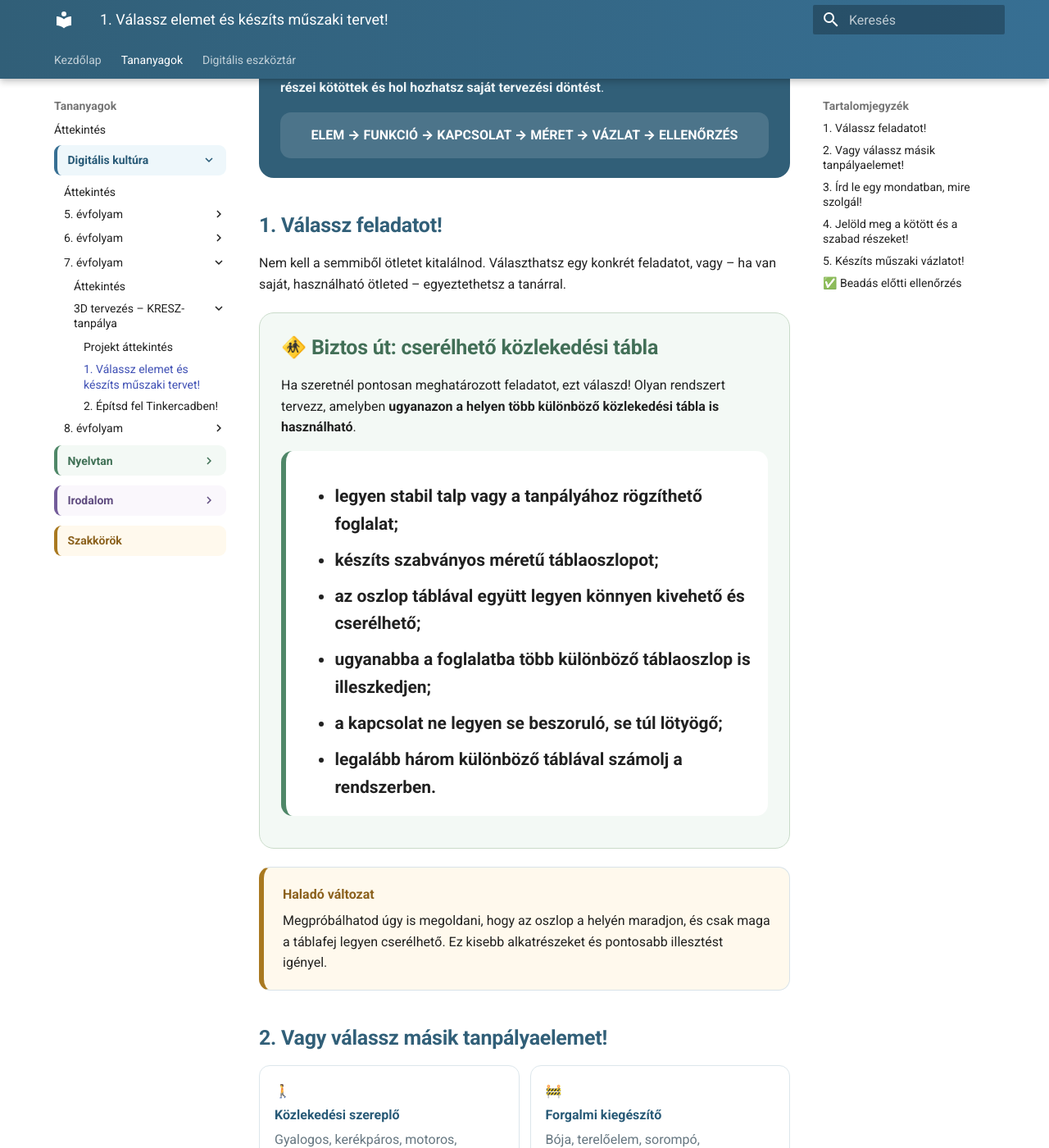
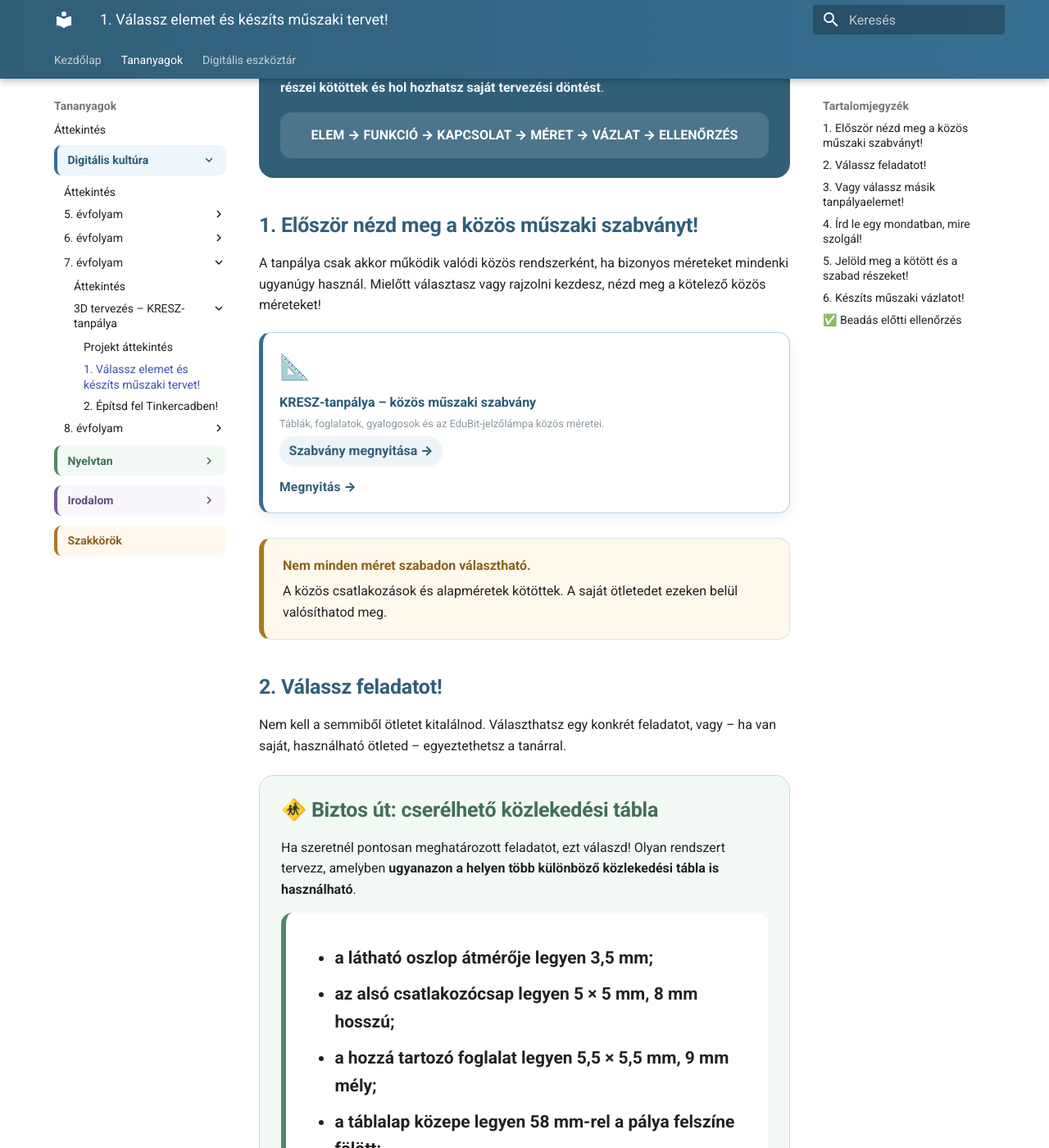
Before and after one commit to bsuszter/digitalis-eszkoztar, an MkDocs documentation site: the page built from docs/tananyagok/digitalis-kultura/7-evfolyam/kresz-tanpalya/01-valassz-elemet-es-keszits-tervet.md, in a window 1280 px wide and 1400 px high, scrolled down 819 px. Shown: the whole window at 82% size. Built offline with MkDocs 1.6.1 and Material for MkDocs 9.7.7, drawn with Linux system fonts in a browser that asks for light colours; some of the changed text lies outside the part shown.

Commit message:
Link milestone 1 to KRESZ technical standard and finalize dimensions

```diff
--- a/docs/tananyagok/digitalis-kultura/7-evfolyam/kresz-tanpalya/01-valassz-elemet-es-keszits-tervet.md
+++ b/docs/tananyagok/digitalis-kultura/7-evfolyam/kresz-tanpalya/01-valassz-elemet-es-keszits-tervet.md
@@ -22,7 +22,23 @@
   <div class="project-flow">ELEM → FUNKCIÓ → KAPCSOLAT → MÉRET → VÁZLAT → ELLENŐRZÉS</div>
 </div>
 
-## 1. Válassz feladatot!
+## 1. Először nézd meg a közös műszaki szabványt!
+
+A tanpálya csak akkor működik valódi közös rendszerként, ha bizonyos méreteket mindenki ugyanúgy használ. Mielőtt választasz vagy rajzolni kezdesz, nézd meg a kötelező közös méreteket!
+
+<div class="related-grid">
+  <a href="../../../../../eszkoztar/kresz-tanpalya/muszaki-szabvany/" target="_blank" rel="noopener">
+    <span class="related-icon">📐</span>
+    <span class="related-text"><strong>KRESZ-tanpálya – közös műszaki szabvány</strong><small>Táblák, foglalatok, gyalogosok és az EduBit-jelzőlámpa közös méretei.</small><span class="tool-link">Szabvány megnyitása →</span></span>
+  </a>
+</div>
+
+<div class="quick-note">
+  <strong>Nem minden méret szabadon választható.</strong>
+  <span>A közös csatlakozások és alapméretek kötöttek. A saját ötletedet ezeken belül valósíthatod meg.</span>
+</div>
+
+## 2. Válassz feladatot!
 
 Nem kell a semmiből ötletet kitalálnod. Választhatsz egy konkrét feladatot, vagy – ha van saját, használható ötleted – egyeztethetsz a tanárral.
 
@@ -31,11 +47,11 @@ Nem kell a semmiből ötletet kitalálnod. Választhatsz egy konkrét feladatot,
   <p>Ha szeretnél pontosan meghatározott feladatot, ezt válaszd! Olyan rendszert tervezz, amelyben <strong>ugyanazon a helyen több különböző közlekedési tábla is használható</strong>.</p>
   <div class="project-rule project-rule--green">
     <ul>
-      <li>legyen stabil talp vagy a tanpályához rögzíthető foglalat;</li>
-      <li>készíts szabványos méretű táblaoszlopot;</li>
-      <li>az oszlop táblával együtt legyen könnyen kivehető és cserélhető;</li>
-      <li>ugyanabba a foglalatba több különböző táblaoszlop is illeszkedjen;</li>
-      <li>a kapcsolat ne legyen se beszoruló, se túl lötyögő;</li>
+      <li>a látható oszlop átmérője legyen <strong>3,5 mm</strong>;</li>
+      <li>az alsó csatlakozócsap legyen <strong>5 × 5 mm</strong>, <strong>8 mm</strong> hosszú;</li>
+      <li>a hozzá tartozó foglalat legyen <strong>5,5 × 5,5 mm</strong>, <strong>9 mm</strong> mély;</li>
+      <li>a táblalap közepe legyen <strong>58 mm-rel a pálya felszíne fölött</strong>;</li>
+      <li>a táblalap vastagsága legyen <strong>2 mm</strong>;</li>
       <li>legalább három különböző táblával számolj a rendszerben.</li>
     </ul>
   </div>
@@ -46,7 +62,7 @@ Nem kell a semmiből ötletet kitalálnod. Választhatsz egy konkrét feladatot,
   <span>Megpróbálhatod úgy is megoldani, hogy az oszlop a helyén maradjon, és csak maga a táblafej legyen cserélhető. Ez kisebb alkatrészeket és pontosabb illesztést igényel.</span>
 </div>
 
-## 2. Vagy válassz másik tanpályaelemet!
+## 3. Vagy válassz másik tanpályaelemet!
 
 <div class="idea-grid">
   <div class="idea-card">🚶 <strong>Közlekedési szereplő</strong><span>Gyalogos, kerékpáros, motoros, forgalomirányító vagy más figura. Legyen stabil és jól felismerhető.</span></div>
@@ -69,7 +85,7 @@ A mondatod legyen olyan pontos, hogy más is értse belőle a tárgy feladatát.
   <span>„Olyan talpat és táblaoszlopokat készítek, amelyekkel ugyanazon a kereszteződésen gyorsan ki lehet cserélni a közlekedési táblát.”<br>„Olyan lámpatartót készítek, amelybe az EduBit-jelzőlámpa behelyezhető, a vezetéke pedig lefelé elvezethető.”</span>
 </div>
 
-## 4. Jelöld meg a kötött és a szabad részeket!
+## 5. Jelöld meg a kötött és a szabad részeket!
 
 <div class="mini-grid">
   <div class="mini-card"><span class="mini-icon">📏</span><strong>Kötött</strong><span>Kapcsolódó méretek, közös foglalat, valódi alkatrész mérete, stabilitás és nyomtathatóság.</span></div>
@@ -78,47 +94,49 @@ A mondatod legyen olyan pontos, hogy más is értse belőle a tárgy feladatát.
 
 <div class="project-panel project-panel--gold">
   <h2>🚦 Ha EduBit-lámpát választasz</h2>
-  <p>A terven jelenjen meg a valódi alkatrész helye is. Kiinduló méretek:</p>
+  <p>A terven jelenjen meg a valódi alkatrész helye is. A megadott méretek:</p>
   <div class="project-rule">
     <ul>
-      <li>a lámpatest kb. <strong>20 × 35 mm</strong>;</li>
-      <li>a fehér csatlakozórész további kb. <strong>10 mm</strong> helyet igényel;</li>
-      <li>a LED-ek magassága kb. <strong>15 mm</strong>;</li>
-      <li>a lámpához kb. <strong>20 cm vezeték</strong> tartozik, amelynek el kell jutnia a központi egységhez.</li>
+      <li>a lámpatest homlokmérete <strong>20 × 35 mm</strong>;</li>
+      <li>a fehér csatlakozórész további <strong>10 mm</strong> helyet igényel;</li>
+      <li>a LED-ek magassága <strong>15 mm</strong>;</li>
+      <li>a lámpához <strong>200 mm vezeték</strong> tartozik, amelynek el kell jutnia a központi egységhez.</li>
     </ul>
   </div>
+  <p>A modul vastagságát és a csatlakozó pontos térbeli helyét a valódi alkatrészen mérd meg!</p>
 </div>
 
-## 5. Készíts műszaki vázlatot!
+## 6. Készíts műszaki vázlatot!
 
 Nem szép rajzot várunk, hanem olyat, amelyből később modellezni tudsz.
 
 <div class="step-stack">
   <div class="step-card"><span class="step-no">1</span><div><strong>Rajzold le a teljes elemet!</strong><span>Legyen felismerhető a fő forma és az, hogyan kerül majd a tanpályára.</span></div></div>
   <div class="step-card"><span class="step-no">2</span><div><strong>Jelöld a külön alkatrészeket!</strong><span>Például: talp, foglalat, oszlop, cserélhető rész, elektronikai elem.</span></div></div>
-  <div class="step-card"><span class="step-no">3</span><div><strong>Írd mellé a fontos méreteket!</strong><span>A tanár által megadott közös méreteket és azokat is, amelyeket neked kell eldöntened.</span></div></div>
+  <div class="step-card"><span class="step-no">3</span><div><strong>Írd mellé a fontos méreteket!</strong><span>A közös műszaki szabvány kötelező méreteit és azokat is, amelyeket neked kell eldöntened.</span></div></div>
   <div class="step-card"><span class="step-no">4</span><div><strong>Nyíllal mutasd a működést vagy cserét!</strong><span>Mi kerül bele? Mi vehető ki? Mi marad a helyén? Merre halad a vezeték?</span></div></div>
 </div>
 
 <div class="related-grid">
   <a href="../../../../../eszkoztar/tinkercad/illesztesek/" target="_blank" rel="noopener">
     <span class="related-icon">🧩</span>
-    <span class="related-text"><strong>Illesztések és illesztési hézag</strong><small>Ha két külön alkatrésznek egymásba kell illenie vagy cserélhetőnek kell lennie.</small></span>
+    <span class="related-text"><strong>Illesztések és illesztési hézag</strong><small>Ha két külön alkatrésznek egymásba kell illenie vagy cserélhetőnek kell lennie.</small><span class="tool-link">Segítség megnyitása →</span></span>
   </a>
   <a href="../../../../../eszkoztar/tinkercad/nyomtatas-elokeszites/" target="_blank" rel="noopener">
     <span class="related-icon">🖨️</span>
-    <span class="related-text"><strong>3D nyomtatásra előkészítés</strong><small>Már a tervnél gondolj a stabilitásra, vastagságra és valódi használhatóságra.</small></span>
+    <span class="related-text"><strong>3D nyomtatásra előkészítés</strong><small>Már a tervnél gondolj a stabilitásra, vastagságra és valódi használhatóságra.</small><span class="tool-link">Segítség megnyitása →</span></span>
   </a>
 </div>
 
 ## ✅ Beadás előtti ellenőrzés
 
 <div class="check-panel">
+  <label><input type="checkbox"><span>Megnéztem a közös műszaki szabványt.</span></label>
   <label><input type="checkbox"><span>Pontosan tudom, melyik tanpályaelemet készítem.</span></label>
   <label><input type="checkbox"><span>Egy mondatban meg tudom fogalmazni, mire szolgál.</span></label>
   <label><input type="checkbox"><span>Tudom, hogyan kapcsolódik vagy kerül a közös tanpályára.</span></label>
   <label><input type="checkbox"><span>A vázlatomon látszanak a külön alkatrészek és a fontos méretek.</span></label>
-  <label><input type="checkbox"><span>Ha cserélhető részt készítek, megterveztem, mi marad a helyén és mi cserélődik.</span></label>
+  <label><input type="checkbox"><span>Ha cserélhető részt készítek, a közös csatlakozóméretekkel számoltam.</span></label>
   <label><input type="checkbox"><span>Ha valódi alkatrészt építek be, annak tényleges méreteivel számoltam.</span></label>
   <label><input type="checkbox"><span>A terv várhatóan 3D nyomtatható és a tanpályán használható.</span></label>
 </div>
@@ -148,10 +166,10 @@ Nem szép rajzot várunk, hanem olyat, amelyből később modellezni tudsz.
 <div class="related-grid">
   <a href="../">
     <span class="related-icon">🧭</span>
-    <span class="related-text"><strong>Projekt áttekintés</strong><small>A teljes KRESZ-tanpálya projekt útvonala.</small></span>
+    <span class="related-text"><strong>Projekt áttekintés</strong><small>A teljes KRESZ-tanpálya projekt útvonala.</small><span class="tool-link">Megnyitás →</span></span>
   </a>
   <a href="../02-epitsd-fel-tinkercadben/">
     <span class="related-icon">➡️</span>
-    <span class="related-text"><strong>Következő: Építsd fel Tinkercadben!</strong><small>A műszaki vázlatból elkészül az első pontos 3D modell.</small></span>
+    <span class="related-text"><strong>Következő: Építsd fel Tinkercadben!</strong><small>A műszaki vázlatból elkészül az első pontos 3D modell.</small><span class="tool-link">Tovább →</span></span>
   </a>
 </div>
```
Also changed, not shown: other parts of docs/tananyagok/digitalis-kultura/7-evfolyam/kresz-tanpalya/01-valassz-elemet-es-keszits-tervet.md (+1 -1 lines).
